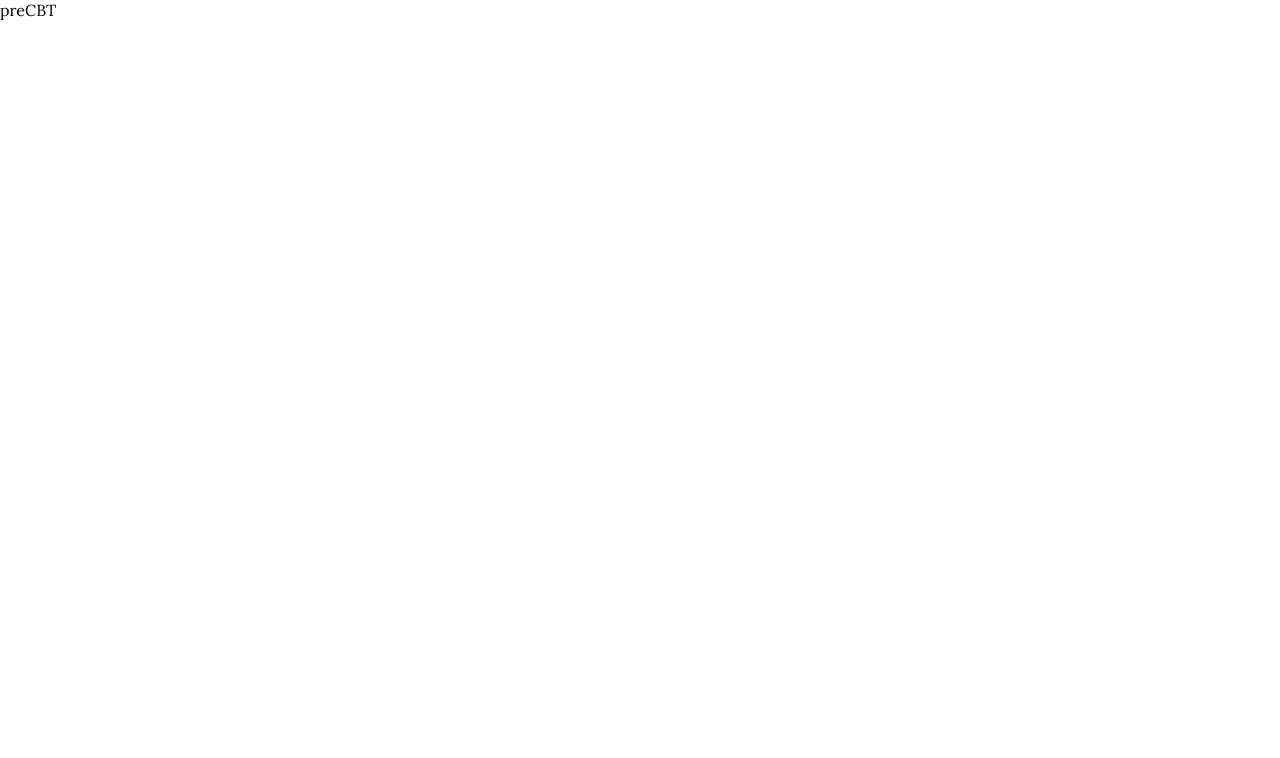
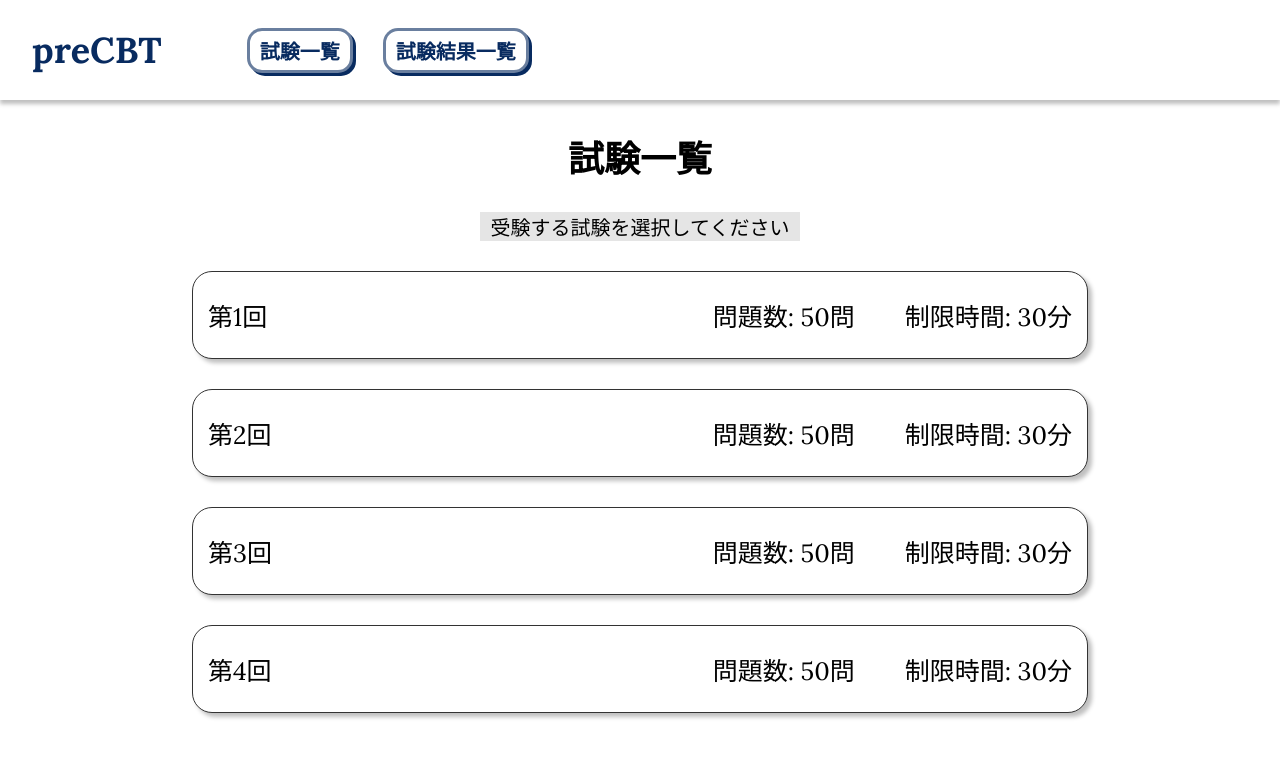
Before and after one commit to perio29/precbt, a Next.js app: page / in a window 1280 px wide. Shown: the top 758 px of the page. Built offline with nearby package versions, Linux system fonts and the light colour scheme.

Commit message:
LAPRECBT-22 トップページの実装

```diff
--- a/next.config.js
+++ b/next.config.js
@@ -1,6 +1,12 @@
 /** @type {import('next').NextConfig} */
-const nextConfig = {
+
+module.exports = {
   reactStrictMode: true,
-}
-
-module.exports = nextConfig
+  experimental: {
+    optimizeFonts: true,
+  },
+  compiler: {
+    // ssr and displayName are configured by default
+    styledComponents: true,
+  },
+};
--- a/package.json
+++ b/package.json
@@ -11,10 +11,13 @@
     "build-storybook": "build-storybook"
   },
   "dependencies": {
+    "babel-plugin-styled-components": "^2.0.6",
     "next": "12.1.0",
+    "npm": "^8.5.4",
     "react": "17.0.2",
     "react-dom": "17.0.2",
-    "styled-components": "^5.3.3"
+    "styled-components": "^5.3.3",
+    "yarn": "^1.22.17"
   },
   "devDependencies": {
     "@babel/core": "^7.17.5",
--- /dev/null
+++ b/src/GlobalStyle.ts
@@ -0,0 +1,13 @@
+import { createGlobalStyle } from "styled-components";
+
+const GlobalStyle = createGlobalStyle`
+    *{
+        box-sizing: border-box;
+    }
+    body{
+        margin: 0;
+        padding: 0;
+    }
+`;
+
+export default GlobalStyle;
--- a/src/GlobalStyles.ts
+++ /dev/null
@@ -1,15 +0,0 @@
-import { createGlobalStyle } from "styled-components";
-
-const GlobalStyles = createGlobalStyle`
-    *{
-        box-sizing: border-box;
-        @import url('https://fonts.googleapis.com/css2?family=Lora:wght@400;700&display=swap');
-    }
-    body{
-        font-family: 'Lora', serif;
-        margin: 0;
-        padding: 0;
-    }
-`;
-
-export default GlobalStyles;
--- a/src/components/Exam-Block/ExamBlock.tsx
+++ b/src/components/Exam-Block/ExamBlock.tsx
@@ -5,11 +5,17 @@ type Props = {
   title: number;
   volume: number;
   time: number;
+  toggleModalOn: any;
 };
 
-export const ExamBlock: React.VFC<Props> = ({ title, volume, time }) => {
+export const ExamBlock: React.VFC<Props> = ({
+  title,
+  volume,
+  time,
+  toggleModalOn,
+}) => {
   return (
-    <Container>
+    <Container onClick={toggleModalOn}>
       <Title>第{title}回</Title>
       <StyledDiv>
         <QuestionVolume>問題数: {volume}問</QuestionVolume>
@@ -21,6 +27,7 @@ export const ExamBlock: React.VFC<Props> = ({ title, volume, time }) => {
 
 const Container = styled.div`
   width: 70%;
+  margin: 0 auto;
   max-width: 1000px;
   padding: 0px 15px;
   border-radius: 20px;
--- a/src/components/Header/Header.tsx
+++ b/src/components/Header/Header.tsx
@@ -28,7 +28,6 @@ export const Header: React.VFC<Props> = ({ menu }) => {
 
 const StyledHeader = styled.header`
   width: 100%;
-  max-width: 1280px;
   height: 100px;
   display: flex;
   align-items: center;
--- a/src/components/Modal/Modal.tsx
+++ b/src/components/Modal/Modal.tsx
@@ -6,9 +6,15 @@ type Props = {
   title: string;
   Button1: string;
   Button2: string;
+  toggleModalOff: VoidFunction;
 };
 
-export const Modal: React.VFC<Props> = ({ title, Button1, Button2 }) => {
+export const Modal: React.VFC<Props> = ({
+  title,
+  Button1,
+  Button2,
+  toggleModalOff,
+}) => {
   return (
     <ModalWrapper>
       <ModalContent>
@@ -17,7 +23,9 @@ export const Modal: React.VFC<Props> = ({ title, Button1, Button2 }) => {
           <StyledButton variants="primary">{Button1}</StyledButton>
         </ButtonDiv>
         <ButtonDiv>
-          <StyledButton variants="default">{Button2}</StyledButton>
+          <StyledButton onClick={toggleModalOff} variants="default">
+            {Button2}
+          </StyledButton>
         </ButtonDiv>
       </ModalContent>
     </ModalWrapper>
--- /dev/null
+++ b/src/pages/_app.css
@@ -0,0 +1,5 @@
+@import url("https://fonts.googleapis.com/css2?family=Lora:wght@400;700&display=swap");
+
+body {
+  font-family: "Lora", serif;
+}
--- a/src/pages/_app.tsx
+++ b/src/pages/_app.tsx
@@ -1,11 +1,12 @@
 import type { AppProps } from "next/app";
-import GlobalStyles from "../GlobalStyles";
+import GlobalStyle from "../GlobalStyle";
+import "./_app.css";
 
 function MyApp({ Component, pageProps }: AppProps) {
   return (
     <>
       <Component {...pageProps} />
-      <GlobalStyles />
+      <GlobalStyle />
     </>
   );
 }
--- a/src/pages/index.tsx
+++ b/src/pages/index.tsx
@@ -1,8 +1,79 @@
 import type { NextPage } from "next";
+import { useState } from "react";
+import styled from "styled-components";
+import { ExamBlock } from "../components/Exam-Block/ExamBlock";
+import { Header } from "../components/Header/Header";
+import { Modal } from "../components/Modal/Modal";
 
+/* ダミーデータ　 */
+const dataList = [
+  { title: 1, volume: 50, time: 30 },
+  { title: 2, volume: 50, time: 30 },
+  { title: 3, volume: 50, time: 30 },
+  { title: 4, volume: 50, time: 30 },
+];
 
 const Home: NextPage = () => {
-  return <div>preCBT</div>;
+  const [isModalOn, setIsModalOn] = useState(false);
+  const [testNumber, setTestNumber] = useState(1);
+
+  const toggleModalOn = () => {
+    setIsModalOn(!isModalOn);
+  };
+
+  const setNumber = (testNum: number) => {
+    setTestNumber(testNum);
+  };
+
+  return (
+    <>
+      <Header menu={true} />
+      <Container>
+        <Title>試験一覧</Title>
+        <SubTitle>受験する試験を選択してください</SubTitle>
+        {dataList.map((data) => (
+          <ExamBox key={data.title} onClick={() => setNumber(data.title)}>
+            <ExamBlock
+              title={data.title}
+              volume={data.volume}
+              time={data.time}
+              toggleModalOn={toggleModalOn}
+            />
+          </ExamBox>
+        ))}
+        <ExamBox></ExamBox>
+      </Container>
+      {isModalOn && (
+        <Modal
+          title={`第${testNumber}回`}
+          Button1="試験開始"
+          Button2="キャンセル"
+          toggleModalOff={toggleModalOn}
+        />
+      )}
+    </>
+  );
 };
 
 export default Home;
+
+const Container = styled.div`
+  text-align: center;
+`;
+
+const Title = styled.h1`
+  font-size: 36px;
+  font-weight: bold;
+  margin: 30px 0;
+`;
+
+const SubTitle = styled.p`
+  font-size: 20px;
+  width: 320px;
+  margin: 0 auto;
+  background-color: rgba(0, 0, 0, 0.1);
+`;
+
+const ExamBox = styled.div`
+  margin-top: 30px;
+`;
--- a/tsconfig.json
+++ b/tsconfig.json
@@ -16,6 +16,6 @@
     "jsx": "preserve",
     "incremental": true
   },
-  "include": ["next-env.d.ts", "**/*.ts", "**/*.tsx"],
+  "include": ["next-env.d.ts", "**/*.ts", "**/*.tsx", "src/pages/_document.tsx"],
   "exclude": ["node_modules"]
 }
```
Also changed, not shown: .babelrc (added), 2 other files (tests, documents, lock files or other folders).
